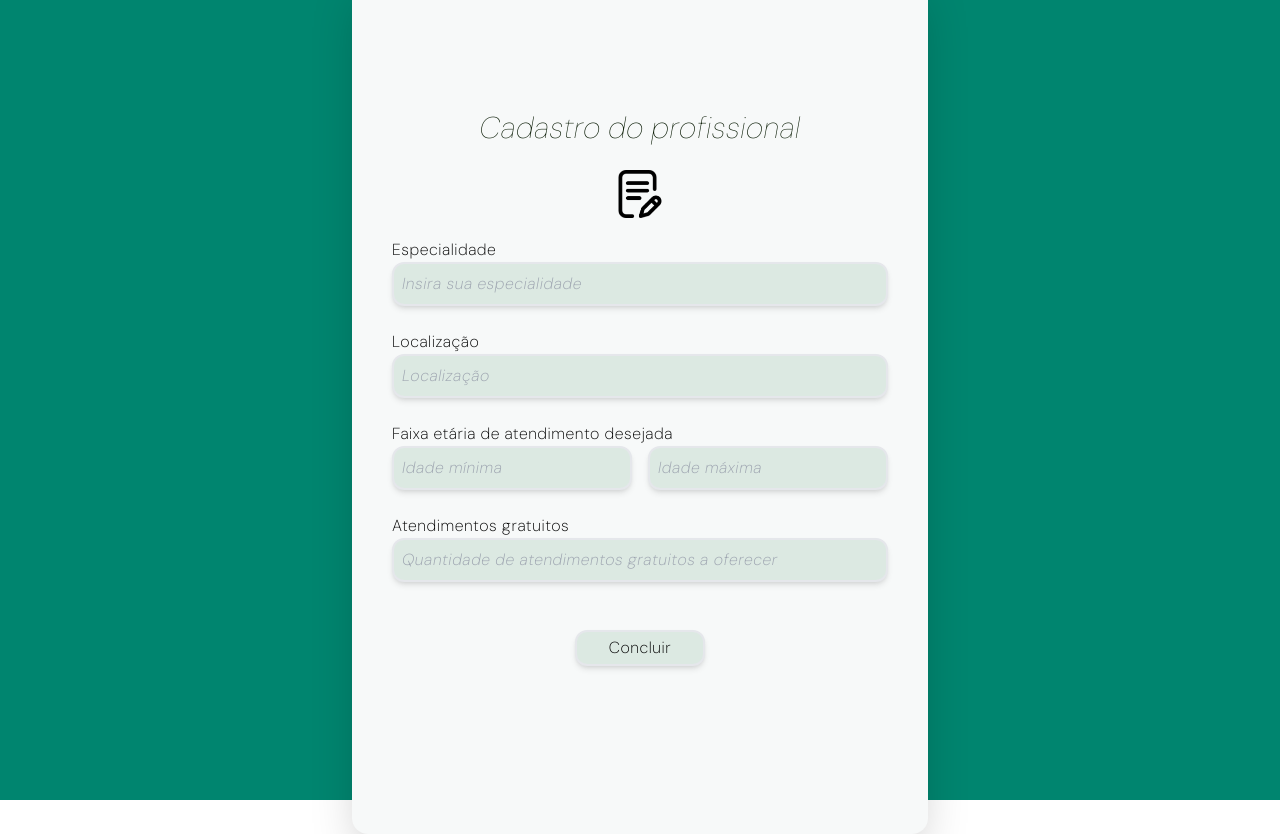
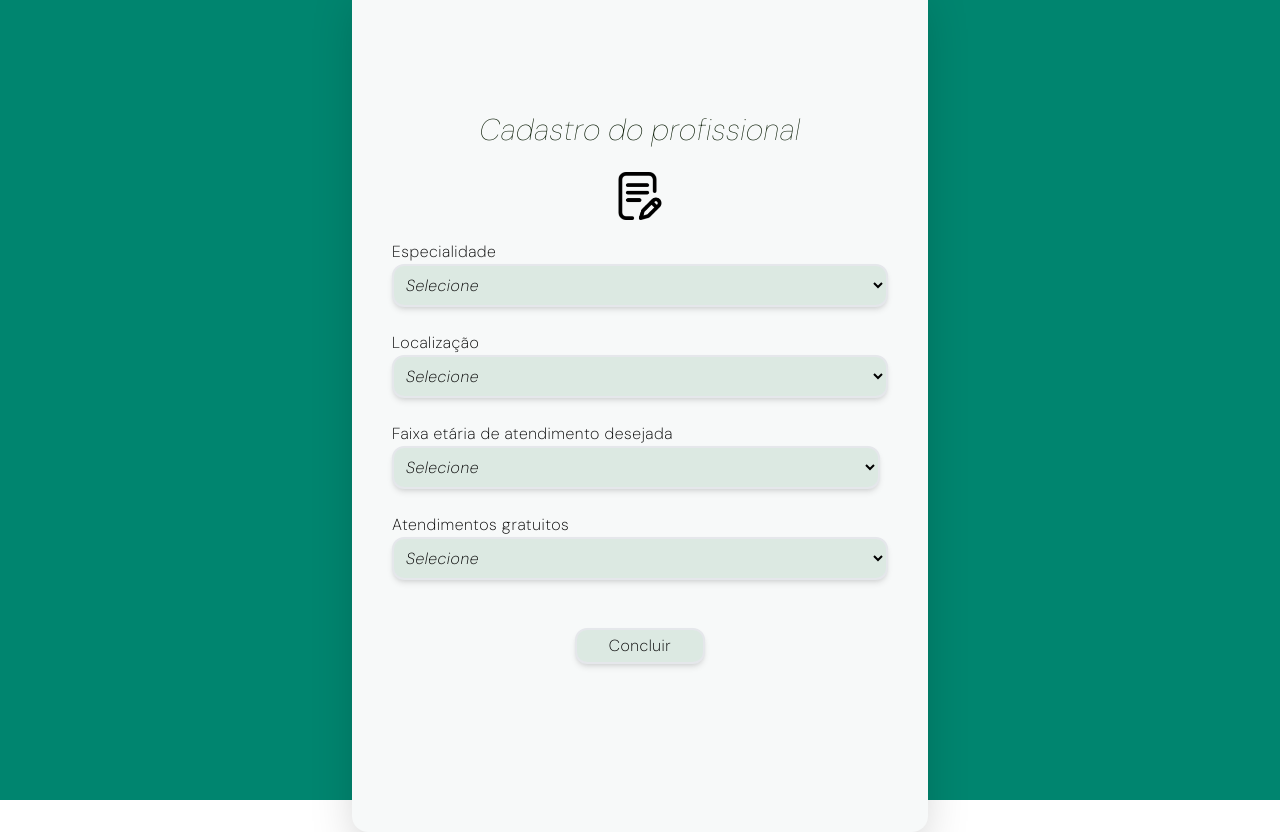
Before and after one commit to LeviOlii/Equilibrium, a React (Vite) app: page /professional in a window 1280 px wide. Built offline with nearby package versions, Linux system fonts and the light colour scheme.

Commit message:
mudando o form de cadastro para profissional para condizer com o /search

```diff
--- a/src/components/ProfessionalForm.jsx
+++ b/src/components/ProfessionalForm.jsx
@@ -4,9 +4,8 @@ import axios from 'axios';
 const ProfessionalForm = ({username,email,password, role, goToFirstForm, setError, error}) => {
   const [speciality, setSpeciality] = useState('');
   const [address, setAddress] = useState('');
-  const [freeService, setFreeService] = useState('');
-  const [maxAge, setMaxAge] = useState('');
-  const [minAge, setMinAge] = useState('');
+  const [freeService, setFreeService] = useState();
+  const [ageRange, setAgeRange] = useState('');
   const navigate = useNavigate();
 
   const ParseNumber = (setter) => (e) => {
@@ -19,16 +18,8 @@ const ProfessionalForm = ({username,email,password, role, goToFirstForm, setErro
   const handleSubmit = async (e) => {
     e.preventDefault();
 
-    if (parseInt(minAge) > parseInt(maxAge)){
-      setError("A idade mínima não pode ser maior que a idade máxima");
-      return;
-    }
-
-
-
     if (speciality && address) {
       try{
-        // LEVI, POR FAVOR IMPLEMENTAR
         const userData =
         {
           nome: username,
@@ -39,11 +30,13 @@ const ProfessionalForm = ({username,email,password, role, goToFirstForm, setErro
           profissionalData:{
             especialidade: speciality,
             localizacao: address,
-            faixa_etaria: minAge.concat("-"+maxAge),
-            atendimentos_gratuitos: freeService, // ajeitar isso aq tbm , é pra ser bool
+            faixa_etaria: ageRange,
+            atendimentos_gratuitos: freeService,
             foto: "1", // implement form of this
           }
         }
+
+        console.log(userData);
 
         const user = await axios.post("http://localhost:3000/api/usuarios", userData)
 
@@ -77,7 +70,7 @@ const ProfessionalForm = ({username,email,password, role, goToFirstForm, setErro
 
             {error && <p className="text-red-500">{error}</p>}
             <label htmlFor="speciality" className="block text-left">Especialidade</label>
-            <input
+            <select
               type="text"
               placeholder="Insira sua especialidade"
               name="speciality"
@@ -86,10 +79,17 @@ const ProfessionalForm = ({username,email,password, role, goToFirstForm, setErro
               value={speciality}
               onChange={(e) => setSpeciality(e.target.value)}
               required
-            />
+
+              >
+                <option value="">Selecione</option>
+                <option value="terapia_infantil">Terapia Infantil</option>
+                <option value="ansiedade">Ansiedade</option>
+                <option value="depressao">Depressão</option>
+                <option value="terapia_casal">Terapia de Casal</option>
+            </select>
             <br />
             <label htmlFor="localization" className="block text-left mt-6">Localização</label>
-            <input
+            <select
               type="text"
               placeholder="Localização"
               name="address"
@@ -98,41 +98,52 @@ const ProfessionalForm = ({username,email,password, role, goToFirstForm, setErro
               value={address}
               onChange={(e) => setAddress(e.target.value)}
               required
-            />
+            >
+              <option value="">Selecione</option>
+              <option value="SP">São Paulo</option>
+              <option value="RJ">Rio De Janeiro</option>
+              <option value="MG">Minas Gerais</option>
+              <option value="BH">Bahia</option>
+              <option value="PR">Paraná</option>
+            </select>
             <br />
             <label htmlFor="ageRange" className="block text-left">Faixa etária de atendimento desejada</label>
             <div className="flex justify-between">
-              <input
-                type="number"
-                placeholder="Idade mínima"
-                name="minAge"
-                id="minAge"
-                className="bg-mobile-bg italic p-2 border-2 border-solid rounded-xl shadow-md w-1/2 mr-2"
-                value={minAge}
-                onChange={ParseNumber(setMinAge)}
-              />
-              <input
-                type="number"
-                placeholder="Idade máxima"
-                name="maxAge"
-                id="maxAge"
-                className="bg-mobile-bg italic p-2 border-2 border-solid rounded-xl shadow-md w-1/2 ml-2"
-                value={maxAge}
-                onChange={ParseNumber(setMaxAge)}
-              />
+              <select
+                type="text"
+                placeholder="Faixa etária"
+                name="ageRange"
+                id="ageRange"
+                className="bg-mobile-bg italic p-2 border-2 border-solid rounded-xl shadow-md w-full mr-2"
+                value={ageRange}
+                onChange={(e) => setAgeRange(e.target.value)}
+              >
+              <option value="">Selecione</option>
+              <option value="crianca">Crianças</option>
+              <option value="adolescentes">Adolescentes</option>
+              <option value="adultos">Adultos</option>
+              <option value="idosos">Idosos</option>
+              </select>
+
             </div>
             <br />
             <label htmlFor="freeServices" className="block text-left">Atendimentos gratuitos</label>
-            <input
+            <select
               type="number"
-              placeholder="Quantidade de atendimentos gratuitos a oferecer"
+              placeholder="Oferecer atendimentos gratuitos?"
               name="freeService"
               id="freeService"
               className="bg-mobile-bg italic mb-6 p-2 border-2 border-solid rounded-xl shadow-md w-full"
               value={freeService}
-              onChange={ParseNumber(setFreeService)}
-            />
+              onChange={(e) => setFreeService(e.target.value === "true")}
+            >
+              <option value="">Selecione</option>
+              <option value="true">Sim</option>
+              <option value="false">Não</option>
+
+            </select>
             <br />
+
 
             <button className="bg-mobile-bg border-2 border-solid rounded-xl shadow-md px-8 my-6 text-center py-1" type="submit">Concluir</button>
           </form>
```
